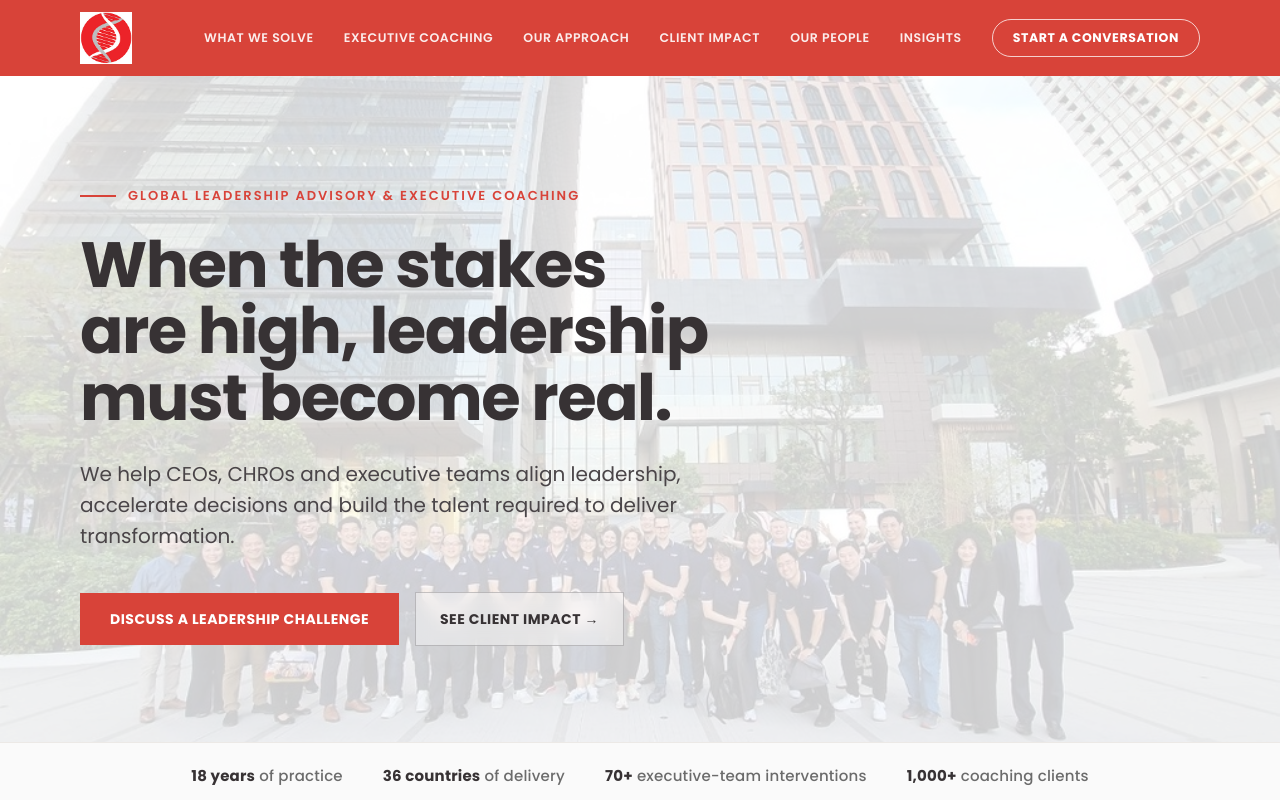
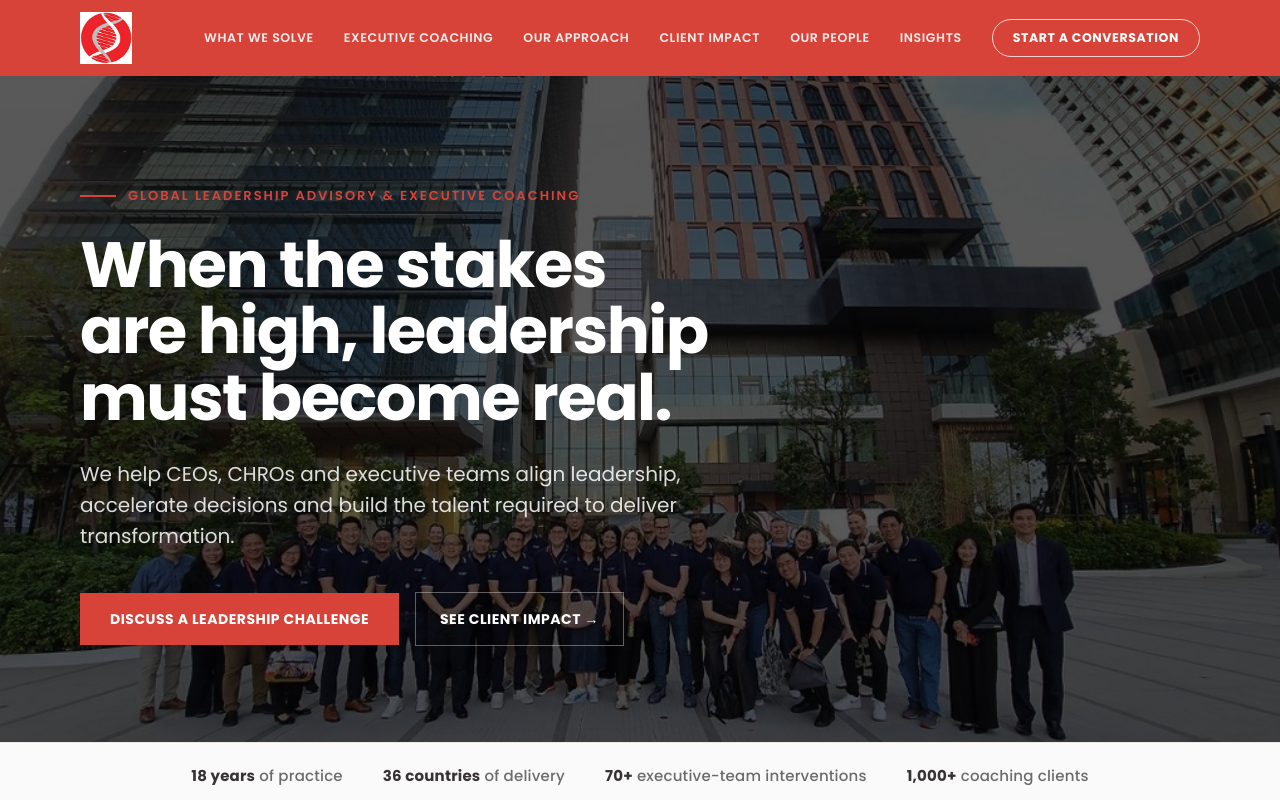
Before and after one commit to Dev-em-Dobro/consulting-dna-corporate, a Next.js app: page /v1 in a window 1280 px wide. Shown: the top 800 px of the page. Built offline with nearby package versions, Linux system fonts and the light colour scheme.

Commit message:
v1 hero: dark overlay with light text

```diff
--- a/components/HeroV1.tsx
+++ b/components/HeroV1.tsx
@@ -66,7 +66,7 @@ export default function HeroV1() {
           sizes="100vw"
           className="object-cover object-bottom"
         />
-        <div className="absolute inset-0 bg-white/80" />
+        <div className="absolute inset-0 bg-black/65" />
       </div>
 
       <div className="relative z-10 mx-auto max-w-[1200px] px-10 pb-24 pt-[110px]">
@@ -77,10 +77,10 @@ export default function HeroV1() {
               Global leadership advisory &amp; executive coaching
             </span>
           </div>
-          <h1 className="h-title mb-7 text-[64px] font-bold leading-[1.04] tracking-[-1.5px] text-ink [text-wrap:balance]">
+          <h1 className="h-title mb-7 text-[64px] font-bold leading-[1.04] tracking-[-1.5px] text-white [text-wrap:balance]">
             When the stakes are high, leadership must become&nbsp;real.
           </h1>
-          <p className="h-sub mb-10 max-w-[640px] text-xl font-normal leading-[1.55] text-[#4a4548]">
+          <p className="h-sub mb-10 max-w-[640px] text-xl font-normal leading-[1.55] text-white/85">
             We help CEOs, CHROs and executive teams align leadership, accelerate
             decisions and build the talent required to deliver transformation.
           </p>
@@ -93,7 +93,7 @@ export default function HeroV1() {
             </a>
             <a
               href="#impact"
-              className="h-cta border-[1.5px] border-ink/25 bg-white/40 px-6 py-4 text-sm font-bold uppercase tracking-[0.5px] text-ink backdrop-blur-sm transition-colors hover:border-ink"
+              className="h-cta border-[1.5px] border-white/35 px-6 py-4 text-sm font-bold uppercase tracking-[0.5px] text-white transition-colors hover:border-white"
             >
               See client impact →
             </a>
```
